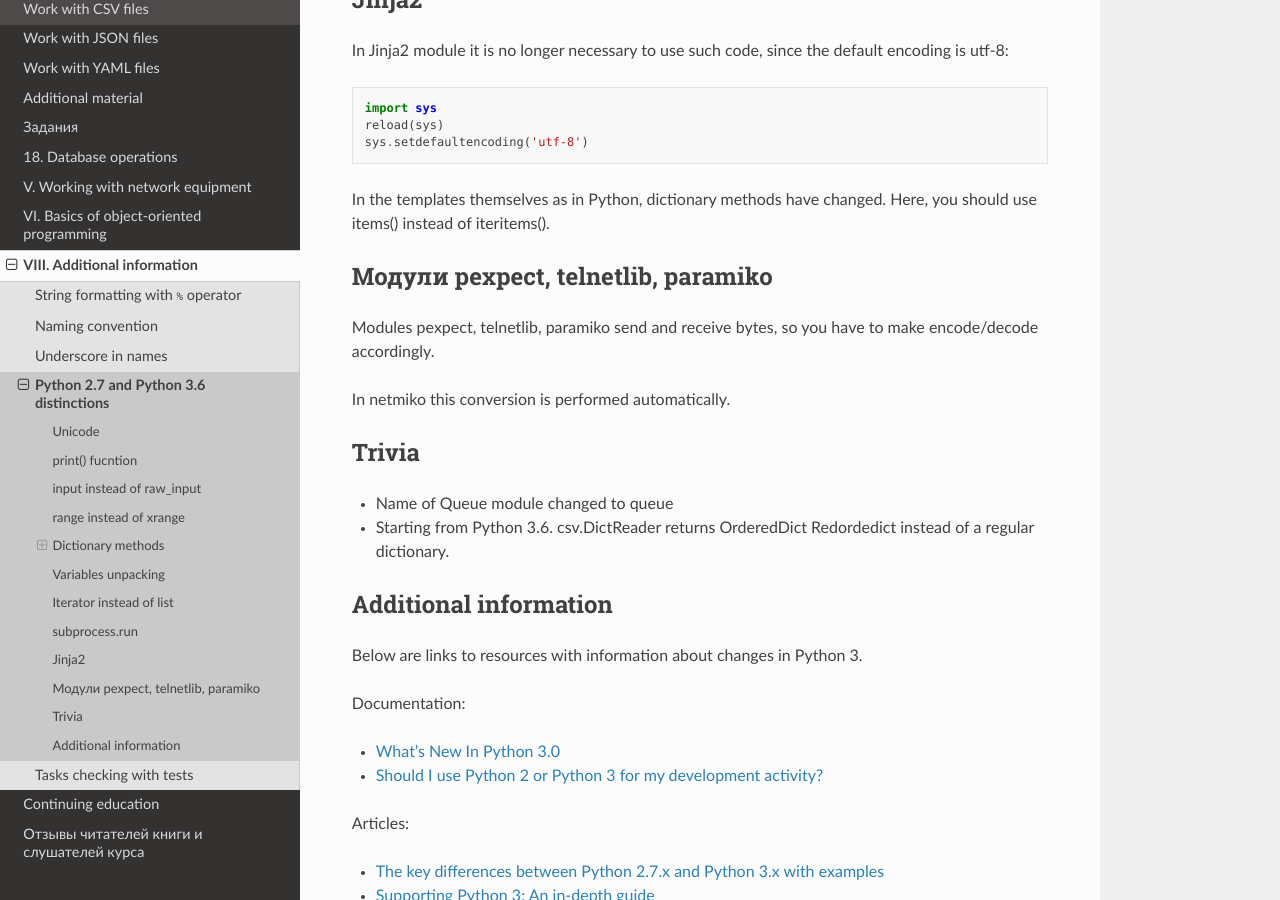
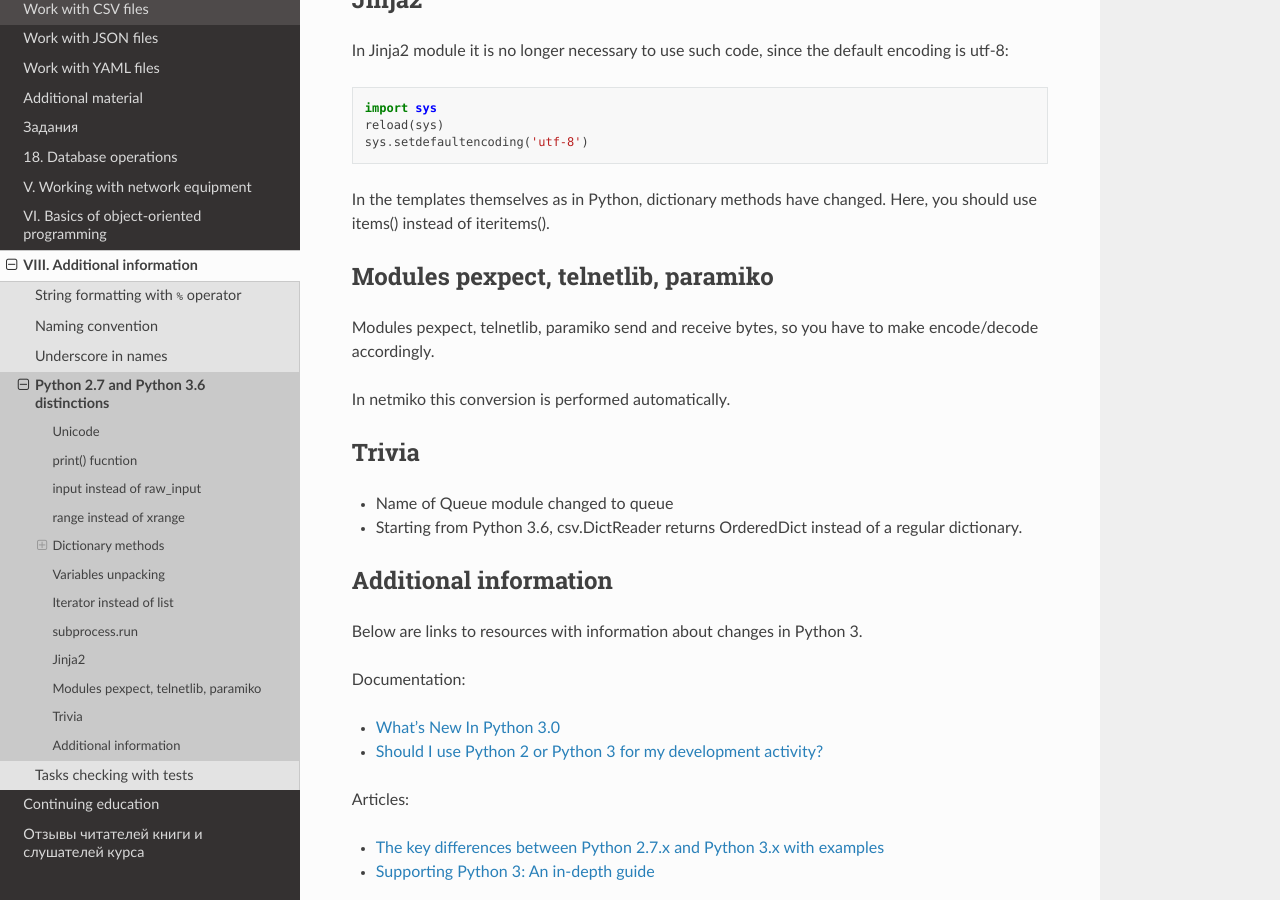
Before and after one commit to Aidar5/nattoeng, a Sphinx documentation site: the page built from docs/source/book/additional_info/py2_vs_py3.rst, in a window 1280 px wide and 900 px high, scrolled down 4287 px. Built offline with Sphinx 7.4.7 and the Read the Docs theme 2.0.0, drawn with Linux system fonts in a browser that asks for light colours; pages that are not in the unit, such as notebooks, are missing from menus; some of the changed text lies outside the part shown.

Commit message:
Update py2_vs_py3.rst

```diff
--- a/docs/source/book/additional_info/py2_vs_py3.rst
+++ b/docs/source/book/additional_info/py2_vs_py3.rst
@@ -225,7 +225,7 @@ In Jinja2 module it is no longer necessary to use such code, since the default e
 
 In the templates themselves as in Python, dictionary methods have changed. Here, you should use items() instead of iteritems().
 
-Модули pexpect, telnetlib, paramiko
+Modules pexpect, telnetlib, paramiko
 ~~~~~~~~~~~~~~~~~~~~~~~~~~~~~~~~~~~
 
 Modules pexpect, telnetlib, paramiko send and receive bytes, so you have to make encode/decode accordingly.
@@ -236,8 +236,7 @@ Trivia
 ~~~~~~
 
 -  Name of Queue module changed to queue
--  Starting from Python 3.6. csv.DictReader returns OrderedDict
-   Redordedict instead of a regular dictionary.
+-  Starting from Python 3.6, csv.DictReader returns OrderedDict instead of a regular dictionary.
 
 Additional information
 ~~~~~~~~~~~~~~~~~~~~~~~~~
```
Also changed, not shown: other parts of docs/source/book/additional_info/py2_vs_py3.rst (+3 -3 lines).
